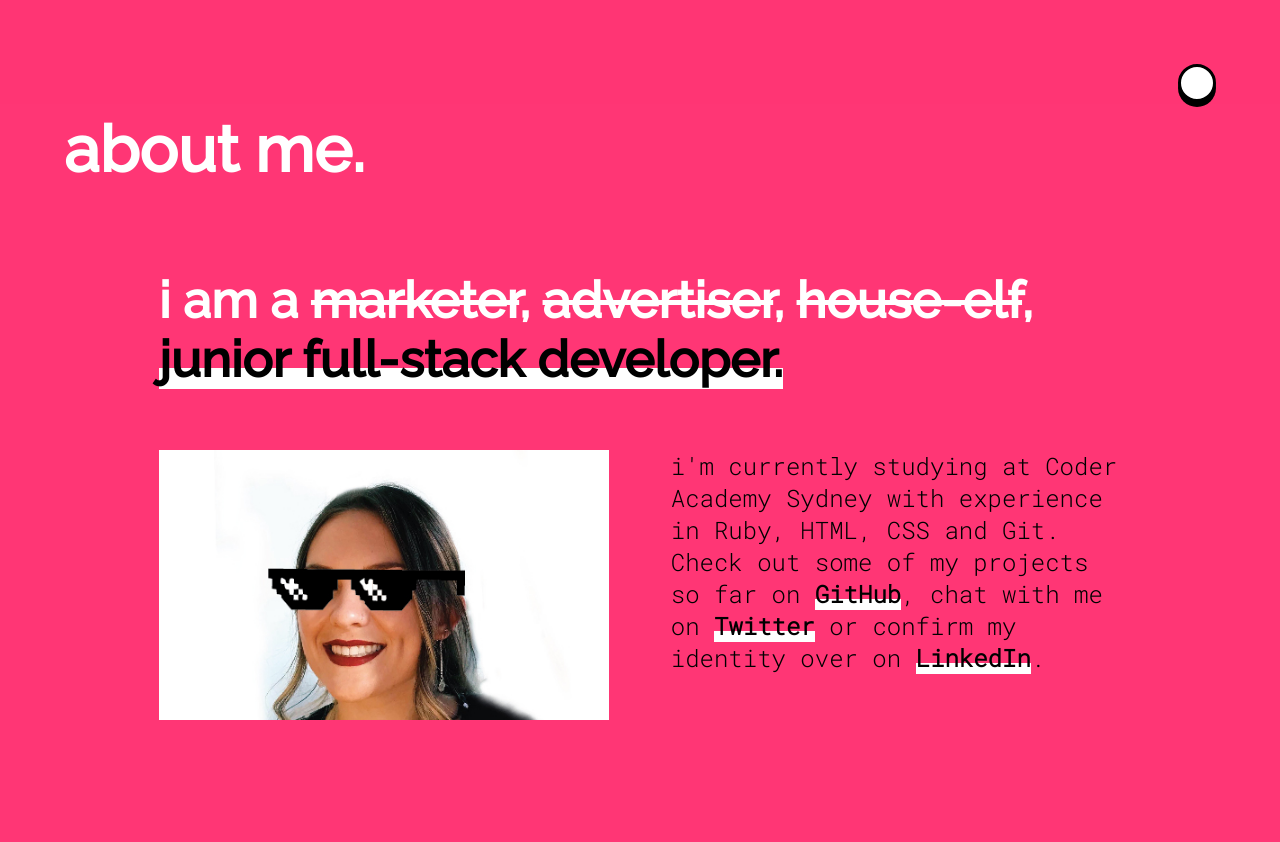
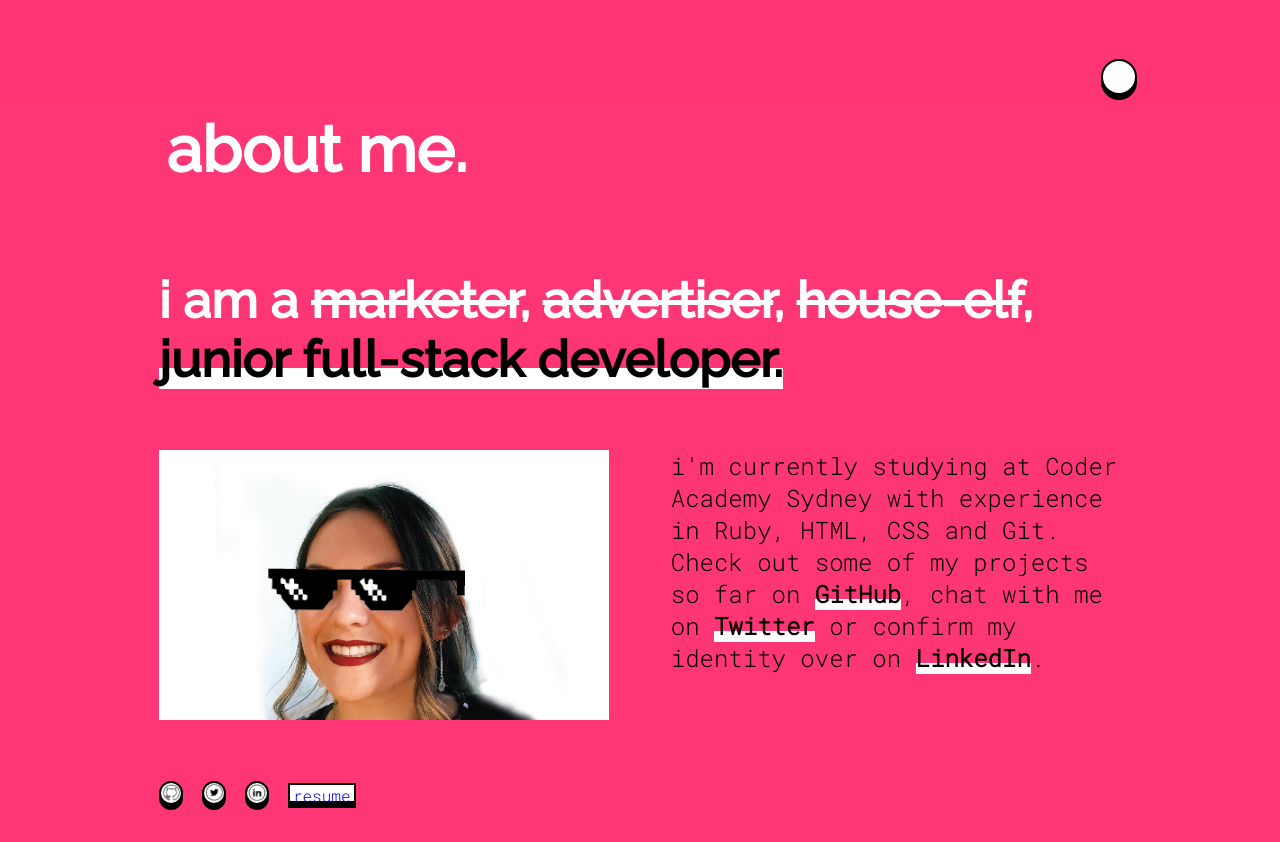
Before and after one commit to Lou-Flan/old-portfolio-site, a plain HTML site: page src/about.html in a window 1280 px wide. Before the commit the page ends 800 px from the top, so only its background shows below. Drawn offline with Linux system fonts and the light colour scheme.

Commit message:
added icons for social accounts and resume

```diff
--- a/src/about.html
+++ b/src/about.html
@@ -14,7 +14,7 @@
     <header class="navigation">
         <input type="checkbox" class="navigation__checkbox" id="navi-toggle">
 
-        <label for="navi-toggle" class="navigation__button"></label>
+        <label for="navi-toggle" class="button" id="navigation"></label>
 
         <div class="navigation__background">&nbsp;</div>
 
@@ -42,7 +42,7 @@
 
     </header>
     <main>
-<!-- <div class=" paralax-section"> -->
+
         <section class="about__container">
             <div class="box" id="box-one">
                 <h1 class="heading-primary">
@@ -54,10 +54,20 @@
                 </a>
             </div>
             <div class="box" id="box-two">
-                <p>i'm currently studying at Coder Academy Sydney with experience in Ruby, HTML, CSS and Git. <span>Check out some of my projects so far on <a class="link" href="https://github.com/Lou-Flan">GitHub</a>, chat with me on <a class="link" href="https://twitter.com/FlangerHanger">Twitter</a> or confirm my identity over on <a class="link" href="https://www.linkedin.com/in/louise-flanagan/"> LinkedIn</a>.</span>
-            <!-- </div> -->
+                <p>i'm currently studying at Coder Academy Sydney with experience in Ruby, HTML, CSS and Git.
+                    <span>
+                        Check out some of my projects so far on <a class="link" href="https://github.com/Lou-Flan">GitHub</a>, chat with me on <a class="link" href="https://twitter.com/FlangerHanger">Twitter</a> or confirm my identity over on <a class="link" href="https://www.linkedin.com/in/louise-flanagan/"> LinkedIn</a>.
+                    </span>
+                </p>
+            </div>
+            <div class="box" id="box-three">
+                <a class="button" href="https://github.com/Lou-Flan"> <img src="./images/icon-01.png" alt="github"> </a>
+                <a class="button" href="https://twitter.com/FlangerHanger"> <img src="./images/icon-02.png" alt="twitter"> </a>
+                <a class="button" href="https://www.linkedin.com/in/louise-flanagan/"> <img src="./images/icon-03.png" alt="linked in"> </a>
+                <a class="button" id="rectangle" href="#">resume</a>
+            </div>
         </section>
-    </div>
+    <!-- </div> -->
     </main>
 
 </body>
--- a/src/main.scss
+++ b/src/main.scss
@@ -37,13 +37,13 @@ body {
   display: none;
 }
 // button is the styling that the user can see as the menu icon
-.navigation__button {
+.button {
     background-color: $white;
-    width: 2rem;
-    height: 2rem;
-    position: fixed;
-    top: 4rem;
-    right: 4rem;
+    // width: 2rem;
+    // height: 2rem;
+    // position: fixed;
+    // top: 4rem;
+    // right: 4rem;
     border: black;
     border-style: solid;
     border-radius: 50%;
@@ -61,14 +61,32 @@ body {
       }
   }
 
+  #rectangle {
+    width: 4rem;
+    height: 1rem;
+    border-radius: 0%;
+    text-decoration: none;
+    font-family: $sub-heading-font;
+    text-align: center;
+    padding: 0;
+  }
+
+  #navigation {
+    width: 2rem;
+    height: 2rem;
+    position: fixed;
+    top: 4rem;
+    right: 10%;
+    }
+
 // this is hidden behind the menu button and will expand to fill the screen when the menu button has been pressed
   .navigation__background {
-    height: 1rem;
-    width: 1rem;
+    height: 1px;
+    width: 1px;
     border-radius: 0%;
     position: fixed;
-    top: 5rem; //hides the background behind button
-    right: 5rem; //hides the background behind button
+    top: 10%; //hides the background behind button
+    right: 15%; //hides the background behind button
     background-color: $orange;
     z-index: 10;
     transition: transform 0s;
@@ -122,7 +140,7 @@ body {
 
 // sibling selectors used to change specific elements once the checkbox (nav menu) has been selected by the user
   .navigation__checkbox:checked ~ .navigation__background {
-    transform: scale(200);
+    transform: scale(200000);
   }
 
   .navigation__checkbox:checked ~ .navigation__container {
@@ -130,7 +148,7 @@ body {
     visibility: visible;
   }
 
-  .navigation__checkbox:checked ~ .navigation__button {
+  .navigation__checkbox:checked ~ #navigation {
       transform: translateY(2px);
       box-shadow: inset 0px 2px 0px $black; //makes the button look like it has been pushed
   }
@@ -395,7 +413,7 @@ body {
 .title__container {
     position: absolute;
     top: 7rem;
-    left: 4rem;
+    left: 13%;
 }
 
 .about__container {
@@ -454,18 +472,21 @@ body {
         }
     }
 
+    @media screen and (max-width: 450px){
+
+        .subtitle {
+            font-size: 100%;
+        }
+    }
+
     @media screen and (max-width: 800px){
-
-        .pink {
-            background-color: $green;
-        }
 
         .title__container {
 
             left: 3rem;
         }
 
-        #photo, #box-two {
+        #photo, #box-two, #box-three {
             flex-basis: 100%;
             // font-size: 1em;
         }
@@ -481,5 +502,17 @@ body {
         .link {
             background-color: $white;
         }
+    }
 
-    }
+    // @media screen and (min-width: 900px){
+
+    //     #photo, #box-two, #box-three {
+    //         flex-basis: 25%;
+    //     }
+
+    //     #box-three {
+    //         order: 2;
+    //     }
+
+
+    // }
```
Also changed, not shown: index.html (+1 -1 lines), src/images/icon-01.png (added), src/images/icon-02.png (added), src/images/icon-03.png (added), src/styles.css, 1 other file.
